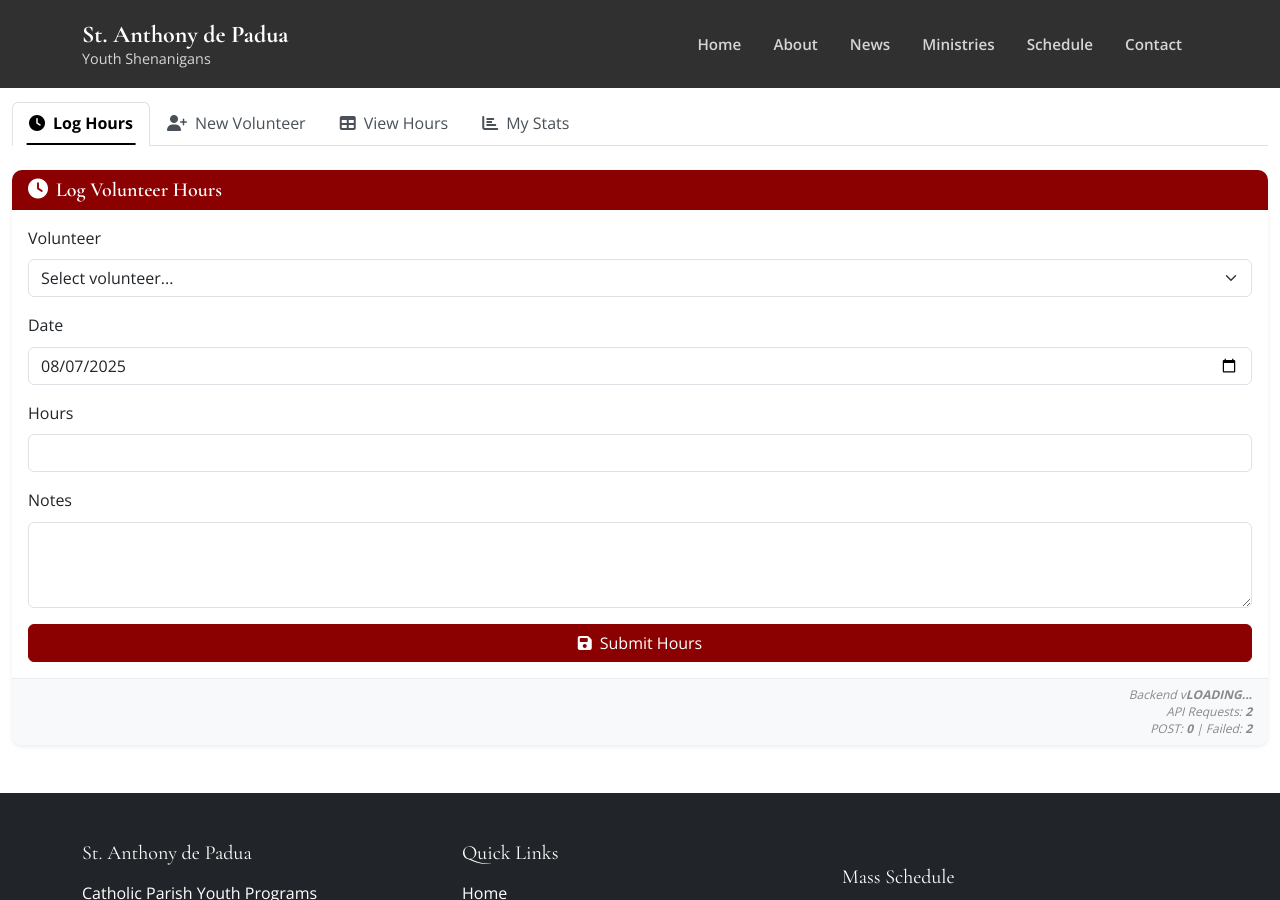
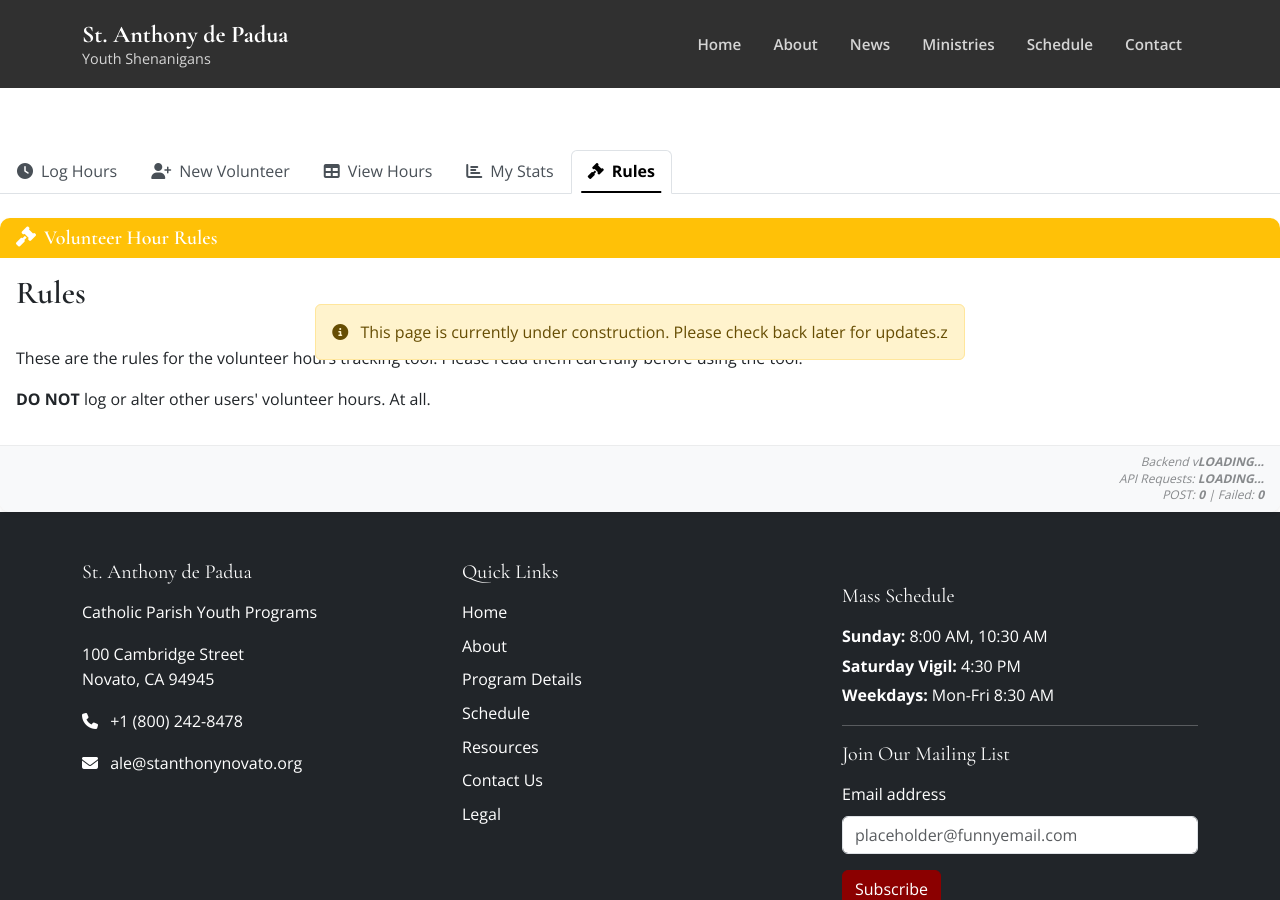
Before and after one commit to StAnthonyNovato/SAY-Website, a Jekyll site: the page built from pages/hourTool.html, in a window 1280 px wide and 900 px high. Built offline with Jekyll 4.4.1, drawn with Linux system fonts in a browser that asks for light colours.

Commit message:
feat: Rules thing still works.
Still need to actually write the rules...but the code works :3

```diff
--- a/_includes/volunteer-hours/rules.html
+++ b/_includes/volunteer-hours/rules.html
@@ -5,4 +5,16 @@
  https://opensource.org/licenses/MIT
 -->
 
-<h1>hi</h1>
+<div id="rules-content">
+    <h2>Rules</h2>
+
+    <div class="text-center">
+        <span class="alert alert-warning">
+            <i class="fas fa-info-circle me-2"></i>
+            This page is currently under construction. Please check back later for updates.z
+        </span>
+    </div>
+    <p>These are the rules for the volunteer hours tracking tool. Please read them carefully before using the tool.</p>
+
+    <p><strong>DO NOT</strong> log or alter other users' volunteer hours. At all.</p>
+</div>
--- a/_includes/volunteer-hours/tabs-nav.html
+++ b/_includes/volunteer-hours/tabs-nav.html
@@ -20,4 +20,9 @@
       <i class="fas fa-chart-bar me-2"></i>My Stats
     </button>
   </li>
+  <li class="nav-item" role="presentation">
+    <button class="nav-link" id="rules-tab" data-bs-toggle="tab" data-bs-target="#rules" type="button" role="tab" aria-controls="rules" aria-selected="false">
+      <i class="fas fa-gavel me-2"></i>Rules
+    </button>
+  </li>
 </ul>
--- a/assets/js/volunteer-hours.js
+++ b/assets/js/volunteer-hours.js
@@ -165,6 +165,7 @@ document.addEventListener('DOMContentLoaded', function() {
     activateTab: function(tabId) {
       console.log(`Activating tab ID: ${tabId}`);
       const tabToActivate = document.querySelector(`[data-bs-target="#${tabId}"]`);
+      console.log(`Tab button element:`, tabToActivate);
 
       // For hidden tabs like registration-confirmation that don't have nav buttons
       if (tabId === 'registration-confirmation') {
@@ -216,6 +217,8 @@ document.addEventListener('DOMContentLoaded', function() {
         // Show the tab
         const tab = new bootstrap.Tab(tabToActivate);
         tab.show();
+      } else {
+        console.error(`Tab button for "${tabId}" not found!`);
       }
     },
 
@@ -248,13 +251,30 @@ document.addEventListener('DOMContentLoaded', function() {
 
       console.log(`Rules shown: ${rulesShown}`);
       if (!rulesShown) {
-        alert('Please read the rules before logging hours.');
+        // First check if the rules tab button exists
+        const rulesTabButton = document.querySelector('[data-bs-target="#rules"]');
+        if (!rulesTabButton) {
+          console.error('Rules tab button not found!');
+          // Create a temporary alert to show rules are required
+          alert('Please read the rules before logging hours.');
+          console.warn('Rules tab button not found! Cannot show rules tab.');
+          localStorage.setItem('rulesShown', 'true');
+          return;
+        }
+
         console.log('Showing rules tab for the first time.');
 
-        // Show rules tab on first visit
-        this.activateTab('rules');
+        // Use bootstrap's API directly to show the tab
+        const tab = new bootstrap.Tab(rulesTabButton);
+        tab.show();
+
         // Mark that rules have been shown
         localStorage.setItem('rulesShown', 'true');
+
+        // Also update the tabManager state
+        this.previousTabId = this.currentTabId;
+        this.currentTabId = 'rules';
+        this.setTabInUrl('rules');
       }
     }
   };
--- a/pages/hourTool.html
+++ b/pages/hourTool.html
@@ -4,7 +4,7 @@ title: Volunteer Hour Tracking
 permalink: /hours
 ---
 
-<div class="container py-5 volunteer-hours" style="margin-top: 6vh;">
+<div class="container py-5 volunteer-hours" style="margin-top: 6vh; margin-left: 2rem; margin-right: 2rem; max-width: 100vw; overflow-x: hidden;"></div>
   <!-- Navigation tabs -->
   {% include volunteer-hours/tabs-nav.html %}
 
```
Also changed, not shown: _includes/volunteer-hours/_rules.html (added, +53 -0 lines).
